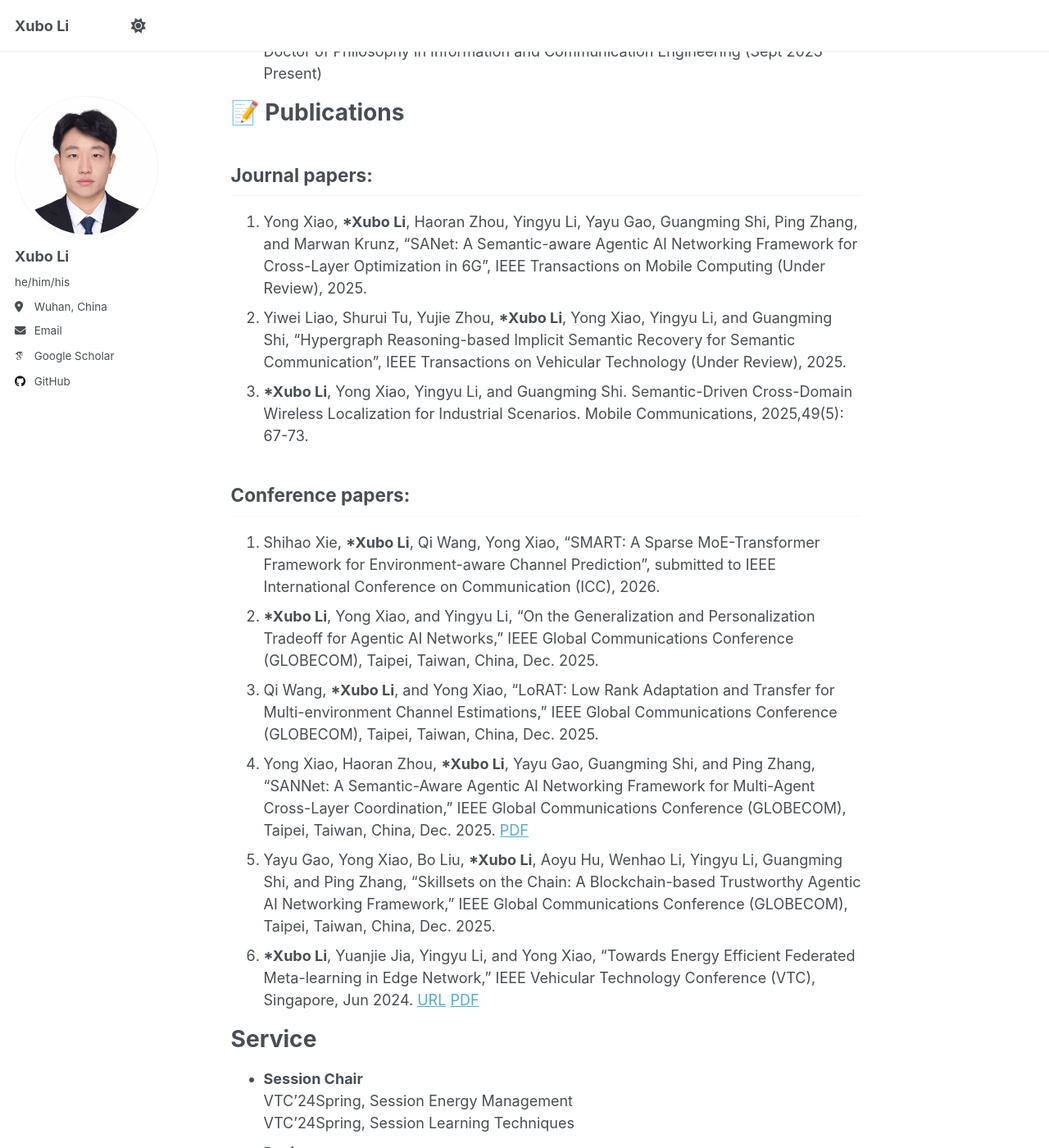
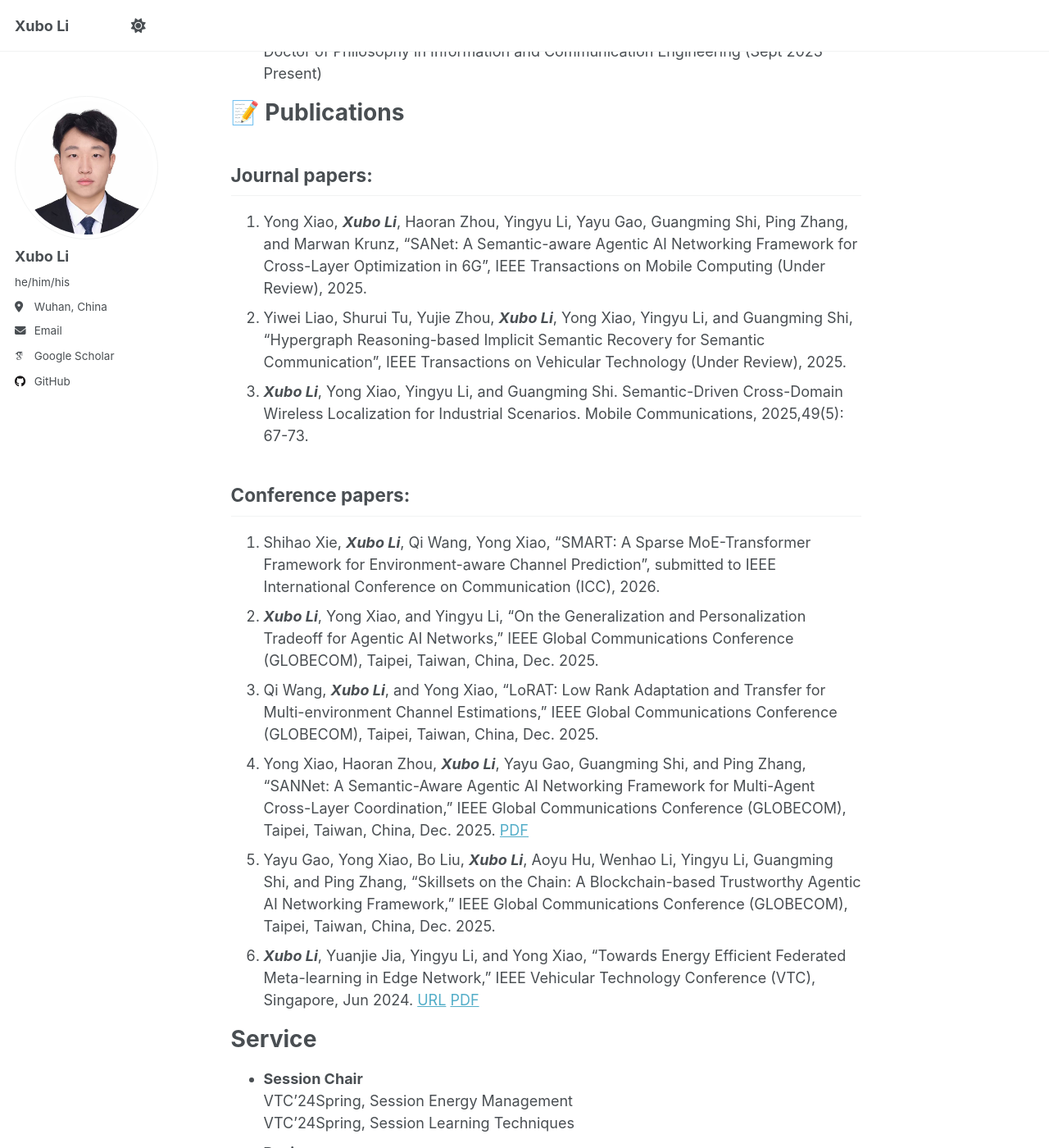
Before and after one commit to XuboLee/xubolee.github.io, a Jekyll site: the page built from _pages/about.md, in a window 1280 px wide and 1400 px high, scrolled down 650 px. Shown: the whole window at 82% size. Built offline with Jekyll 4.4.1, drawn with Linux system fonts in a browser that asks for light colours; some web fonts are replaced; a script that is not in the unit is left out.

```diff
--- a/_pages/about.md
+++ b/_pages/about.md
@@ -30,18 +30,18 @@ My research interest includes network intelligence, agentic AI network, wireless
 
 # 📝 Publications
 ## Journal papers:
-1. Yong Xiao, <strong>*Xubo Li</strong>, Haoran Zhou, Yingyu Li, Yayu Gao, Guangming Shi, Ping Zhang, and Marwan Krunz, "SANet: A Semantic-aware Agentic AI Networking Framework for Cross-Layer Optimization in 6G", IEEE Transactions on Mobile Computing (Under Review), 2025.
-1. Yiwei Liao, Shurui Tu, Yujie Zhou, <strong>*Xubo Li</strong>, Yong Xiao, Yingyu Li, and Guangming Shi, "Hypergraph Reasoning-based Implicit Semantic Recovery for Semantic Communication", IEEE Transactions on Vehicular Technology (Under Review), 2025.
-1. <strong>*Xubo Li</strong>, Yong Xiao, Yingyu Li, and Guangming Shi. Semantic-Driven Cross-Domain Wireless Localization for Industrial Scenarios. Mobile Communications, 2025,49(5): 67-73.
+1. Yong Xiao, <strong><em>Xubo Li</em></strong>, Haoran Zhou, Yingyu Li, Yayu Gao, Guangming Shi, Ping Zhang, and Marwan Krunz, "SANet: A Semantic-aware Agentic AI Networking Framework for Cross-Layer Optimization in 6G", IEEE Transactions on Mobile Computing (Under Review), 2025.
+1. Yiwei Liao, Shurui Tu, Yujie Zhou, <strong><em>Xubo Li</em></strong>, Yong Xiao, Yingyu Li, and Guangming Shi, "Hypergraph Reasoning-based Implicit Semantic Recovery for Semantic Communication", IEEE Transactions on Vehicular Technology (Under Review), 2025.
+1. <strong><em>Xubo Li</em></strong>, Yong Xiao, Yingyu Li, and Guangming Shi. Semantic-Driven Cross-Domain Wireless Localization for Industrial Scenarios. Mobile Communications, 2025,49(5): 67-73.
 
 
 ## Conference papers:
-1. Shihao Xie, <strong>*Xubo Li</strong>, Qi Wang, Yong Xiao, "SMART: A Sparse MoE-Transformer Framework for Environment-aware Channel Prediction", submitted to IEEE International Conference on Communication (ICC), 2026.
-1. <strong>*Xubo Li</strong>, Yong Xiao, and Yingyu Li, "On the Generalization and Personalization Tradeoff for Agentic AI Networks," IEEE Global Communications Conference (GLOBECOM), Taipei, Taiwan, China, Dec. 2025.
-1. Qi Wang, <strong>*Xubo Li</strong>, and Yong Xiao, "LoRAT: Low Rank Adaptation and Transfer for Multi-environment Channel Estimations," IEEE Global Communications Conference (GLOBECOM), Taipei, Taiwan, China, Dec. 2025.
-1. Yong Xiao, Haoran Zhou, <strong>*Xubo Li</strong>, Yayu Gao, Guangming Shi, and Ping Zhang, "SANNet: A Semantic-Aware Agentic AI Networking Framework for Multi-Agent Cross-Layer Coordination," IEEE Global Communications Conference (GLOBECOM), Taipei, Taiwan, China, Dec. 2025. [PDF](https://arxiv.org/pdf/2505.18946)
-1. Yayu Gao, Yong Xiao, Bo Liu, <strong>*Xubo Li</strong>, Aoyu Hu, Wenhao Li, Yingyu Li, Guangming Shi, and Ping Zhang, "Skillsets on the Chain: A Blockchain-based Trustworthy Agentic AI Networking Framework," IEEE Global Communications Conference (GLOBECOM), Taipei, Taiwan, China, Dec. 2025.
-1. <strong>*Xubo Li</strong>, Yuanjie Jia, Yingyu Li, and Yong Xiao, "Towards Energy Efficient Federated Meta-learning in Edge Network," IEEE Vehicular Technology Conference (VTC), Singapore, Jun 2024. [URL](https://ieeexplore.ieee.org/document/10683432) [PDF](https://ieeexplore.ieee.org/stamp/stamp.jsp?tp=&arnumber=10683432)
+1. Shihao Xie, <strong><em>Xubo Li</em></strong>, Qi Wang, Yong Xiao, "SMART: A Sparse MoE-Transformer Framework for Environment-aware Channel Prediction", submitted to IEEE International Conference on Communication (ICC), 2026.
+1. <strong><em>Xubo Li</em></strong>, Yong Xiao, and Yingyu Li, "On the Generalization and Personalization Tradeoff for Agentic AI Networks," IEEE Global Communications Conference (GLOBECOM), Taipei, Taiwan, China, Dec. 2025.
+1. Qi Wang, <strong><em>Xubo Li</em></strong>, and Yong Xiao, "LoRAT: Low Rank Adaptation and Transfer for Multi-environment Channel Estimations," IEEE Global Communications Conference (GLOBECOM), Taipei, Taiwan, China, Dec. 2025.
+1. Yong Xiao, Haoran Zhou, <strong><em>Xubo Li</em></strong>, Yayu Gao, Guangming Shi, and Ping Zhang, "SANNet: A Semantic-Aware Agentic AI Networking Framework for Multi-Agent Cross-Layer Coordination," IEEE Global Communications Conference (GLOBECOM), Taipei, Taiwan, China, Dec. 2025. [PDF](https://arxiv.org/pdf/2505.18946)
+1. Yayu Gao, Yong Xiao, Bo Liu, <strong><em>Xubo Li</em></strong>, Aoyu Hu, Wenhao Li, Yingyu Li, Guangming Shi, and Ping Zhang, "Skillsets on the Chain: A Blockchain-based Trustworthy Agentic AI Networking Framework," IEEE Global Communications Conference (GLOBECOM), Taipei, Taiwan, China, Dec. 2025.
+1. <strong><em>Xubo Li</em></strong>, Yuanjie Jia, Yingyu Li, and Yong Xiao, "Towards Energy Efficient Federated Meta-learning in Edge Network," IEEE Vehicular Technology Conference (VTC), Singapore, Jun 2024. [URL](https://ieeexplore.ieee.org/document/10683432) [PDF](https://ieeexplore.ieee.org/stamp/stamp.jsp?tp=&arnumber=10683432)
 
 
 
```
